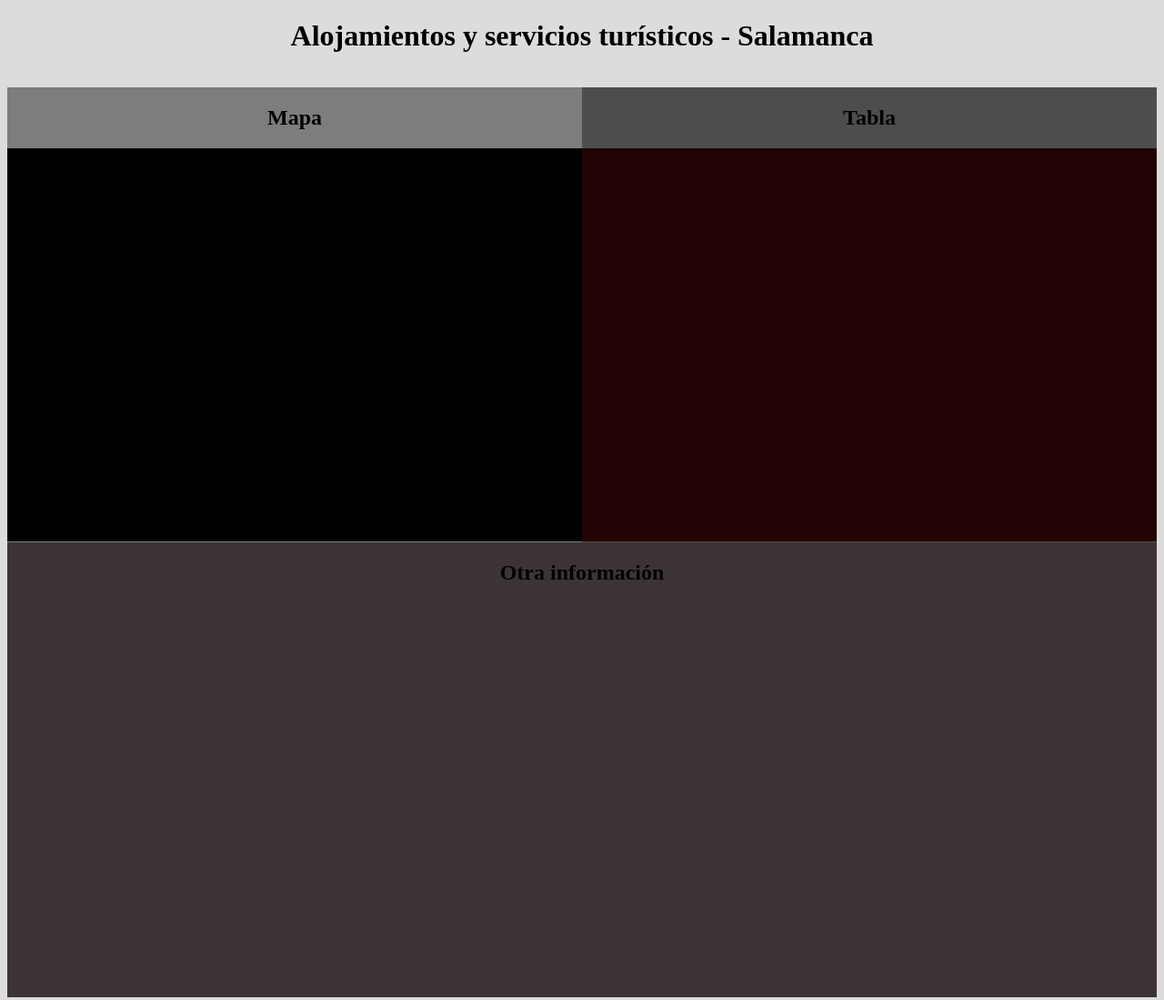
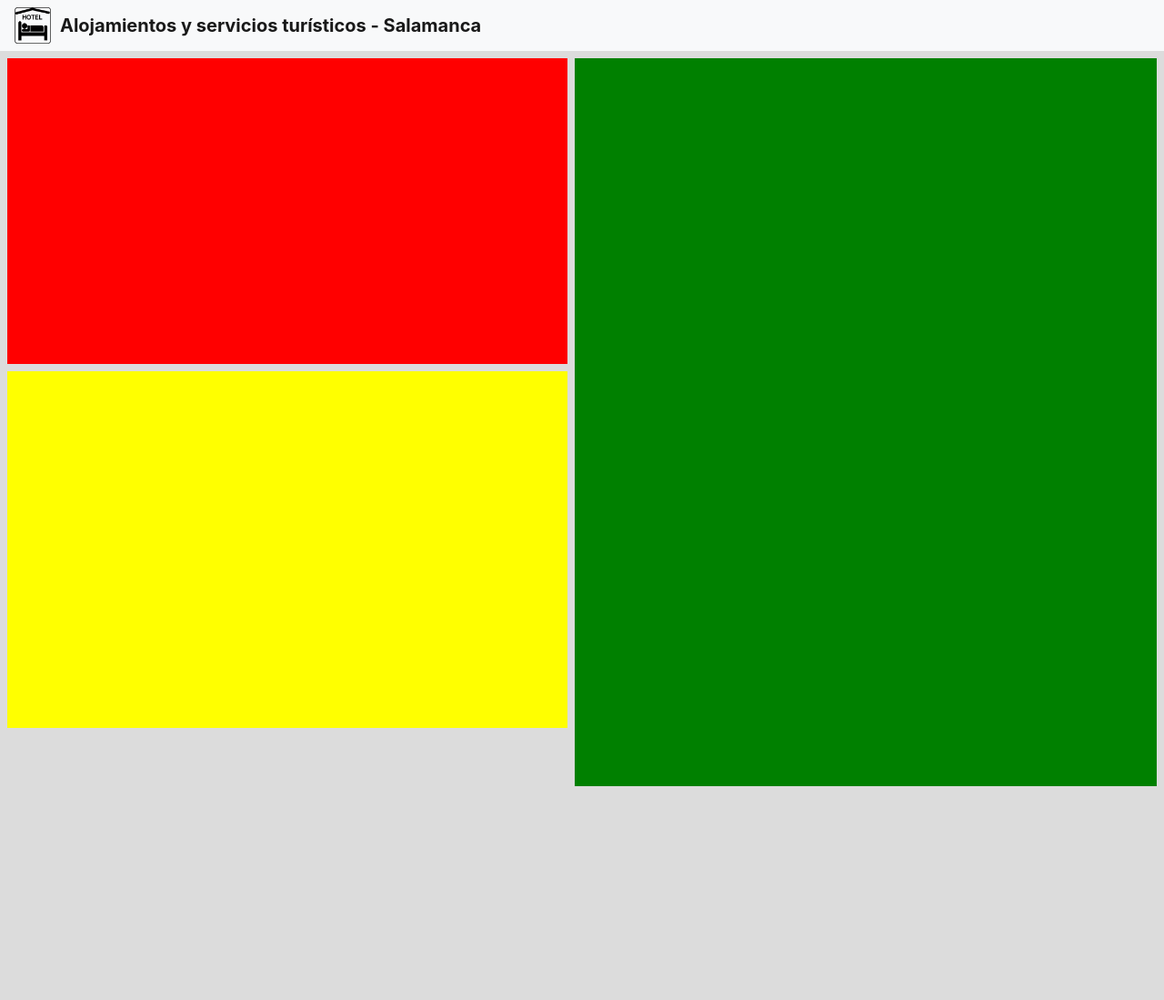
Before and after one commit to MarioGM3/IPO-Practica-3, a plain HTML site: page index.html in a window 1280 px wide. Shown: the whole page at 91% size. After the commit the page ends 800 px from the top, so only its background shows below. Drawn offline with nearby package versions, Linux system fonts and the light colour scheme.

Commit message:
Added main divs

```diff
--- a/css/style.css
+++ b/css/style.css
@@ -2,51 +2,46 @@ body {
 	background: #DCDCDC;
 }
 
-.title {
-	text-align: center;
+.icon-nav-bar {
+	width: 40px;
+    height: 40px;
+    margin-right: 10px;
 }
 
-.container {
-	height: 1000px;
-	width: 100%;
-	padding-top: 1rem;
+.nav-bar-title {
+	font-weight: bold;
 }
 
-.row {
-	width: 100%;
-	height: 50%;
-	display: flex;
+.container-map {
+	position: fixed;
+	bottom: 50%;
+    top: 4rem;
+    left: 0.5rem;
+    right: 50%;
+    width: auto;
+    background: red;
+    margin-right: 1rem;
 }
 
-.map {
-	height: 100%;
-	width: 50%;
-	text-align: center;
-	background: #7D7D7D;
+.container-info {
+	position: fixed;
+	bottom: 0;
+    top: 50%;
+    left: 0.5rem;
+    right: 50%;
+    width: auto;
+    background: yellow;
+    margin-right: 1rem;
+    margin-top: 0.5rem
 }
 
-.table {
-	height: 100%;
-	width: 50%;
-	text-align: center;
-	background: #4D4D4D;
+.container-chart {
+	position: fixed;
+	bottom: 0;
+    top: 4rem;
+    left: : 50%;
+    right: 0.5rem;
+    width: 50%;
+    height: 100%;
+    background: green;
 }
-
-.info {
-	height: 100%;
-	width: 100%;
-	text-align: center;
-	background: #3C3434;
-}
-
-#info-grap {
-	padding: 1rem;
-    background: #230404;
-    height: 80%;
-}
-
-#info-map {
-	padding: 1rem;
-    background: black;
-    height: 80%;
-}
--- a/index.html
+++ b/index.html
@@ -9,37 +9,33 @@
 
         <link rel="icon" href="images/favicon.png" type="image/png" />
 
+    	<link rel="stylesheet" tyle="image/css" href="css/bootstrap.min.css"/>
 		<link rel="stylesheet" type="text/css" href="css/style.css">
 
 		<script type="text/javascript" src="js/jquery.min.js"></script>
 		<script type="text/javascript" src="https://d3js.org/d3.v5.min.js"></script>
 		<script src="https://cdnjs.cloudflare.com/ajax/libs/jquery-csv/0.71/jquery.csv-0.71.min.js"></script>
 		<script type="text/javascript" src="js/read-data.js"></script>
+    	<script type="text/javascript" src="js/bootstrap.min.js"></script>
 
 	</head>
 
 	<body>
-		<div class="title">
-			<h1>Alojamientos y servicios turísticos - Salamanca</h1>
+		<nav class="navbar navbar-expand-lg navbar-light bg-light">
+			<img class="d-inline-block align-top icon-nav-bar" src="images/favicon.png"  alt="icon">
+  			<a href="#" class="navbar-brand nav-bar-title">Alojamientos y servicios turísticos - Salamanca</a>
+		</nav>
+
+		<div class="container-map">
 		</div>
-		<div class="container">
-			<div class="row">
-				<div class="map">
-					<h2>Mapa</h2>
-					<div id="info-map">
-					</div>
-				</div>
-				<div class="table">
-					<h2>Tabla</h2>
-					<div id="info-grap">
-					</div>
-				</div>
-			</div>
-			<div class="row">
-				<div class="info">
-					<h2>Otra información</h2>
-				</div>
-			</div>
+
+		<div class="container-chart">
 		</div>
+
+		<div class="container-info">
+		</div>
+
+
+
 	</body>
 </html>
```
